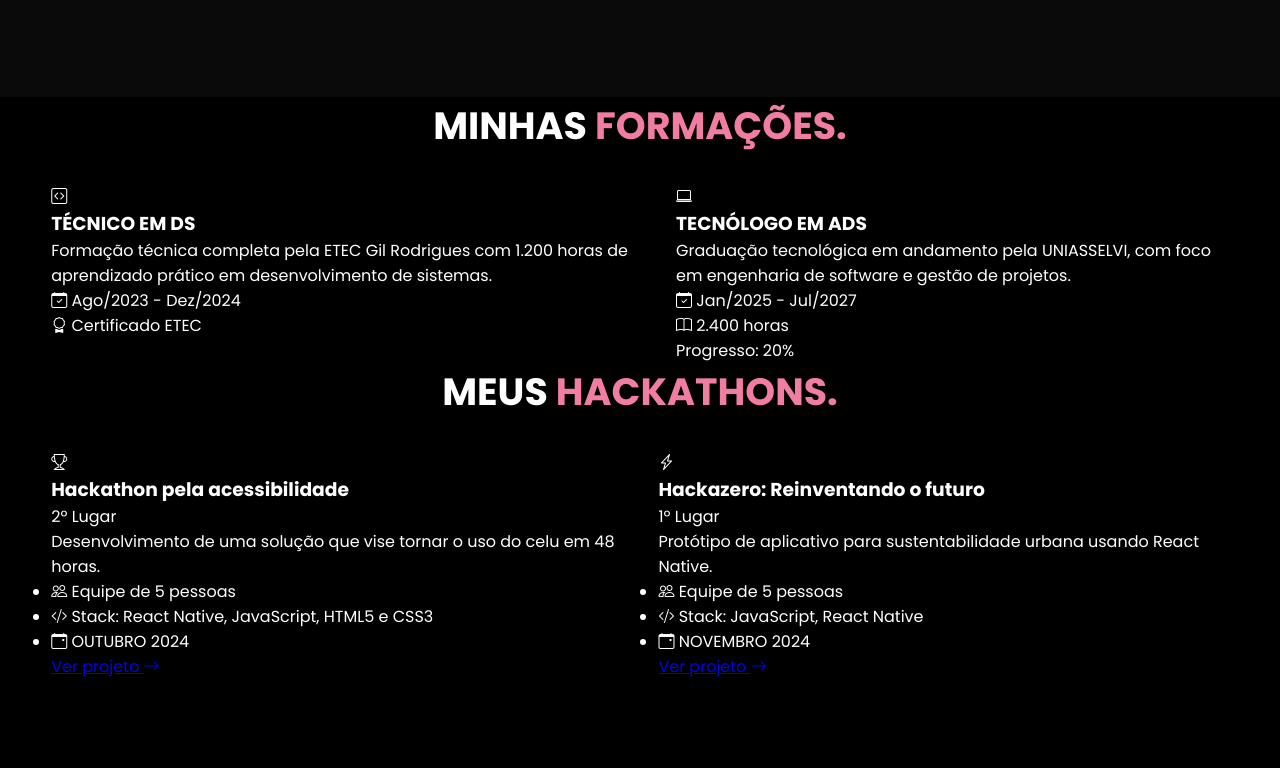
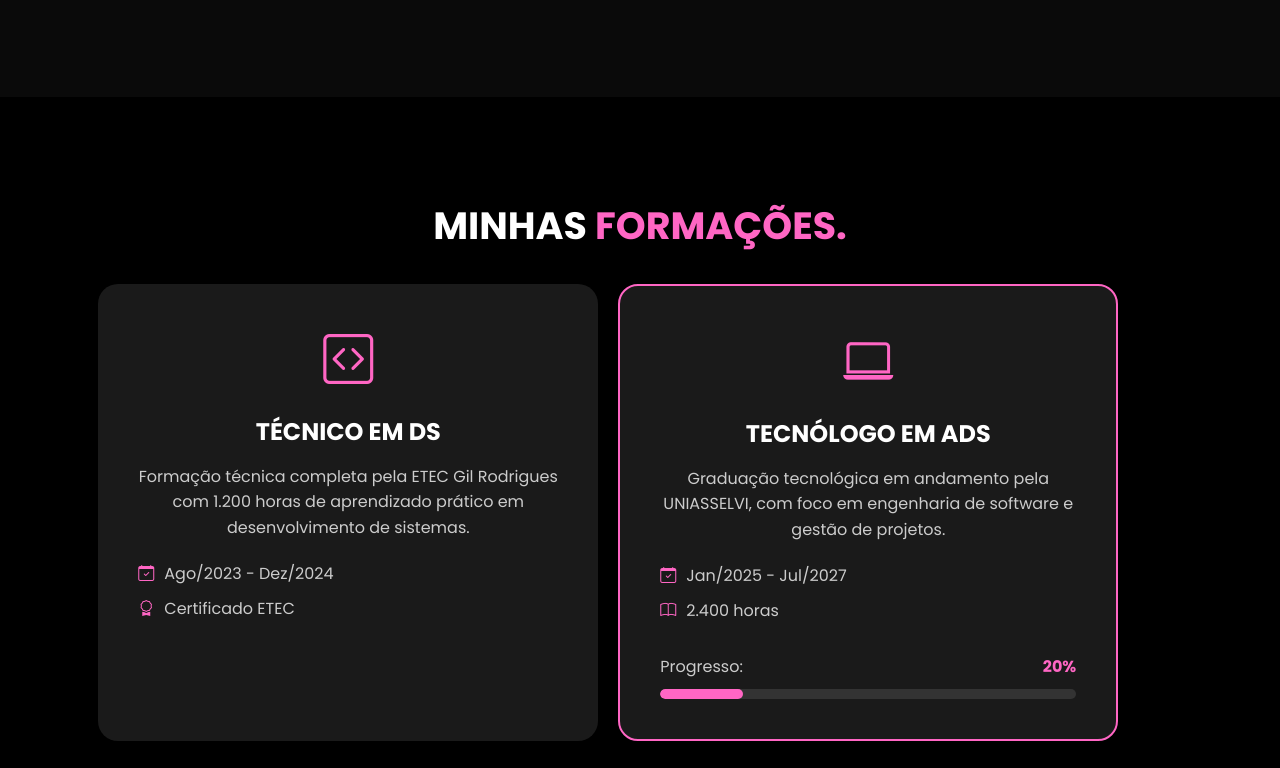
Before and after one commit to eujessicas/portifolio, a website: page index.html in a window 1280 px wide. Shown: the part 1272-2040 px from the top of the page. Drawn offline with nearby package versions, Linux system fonts and the light colour scheme.

Commit message:
atualização

```diff
--- a/index.html
+++ b/index.html
@@ -17,7 +17,7 @@
         <div class="interface">
             <div class="logo">
                 <a href="#">
-                    <img src="src/logo.png" alt="Logo Jessica Amancio">
+                    <img src="src/LOGO.png" alt="Logo Jessica Amancio">
                 </a>
             </div>
 
@@ -127,7 +127,7 @@
                             <span class="destaque">2º Lugar</span>
                         </div>
                         <div class="hackathon-content">
-                            <p>Desenvolvimento de uma solução que vise tornar o uso do celu em 48 horas.</p>
+                            <p>Desenvolvimento de uma solução que vise a incluisão digital para as pessoas 50+ em 48 horas.</p>
                             <ul class="hackathon-details">
                                 <li><i class="bi bi-people"></i> Equipe de 5 pessoas</li>
                                 <li><i class="bi bi-code-slash"></i> Stack: React Native, JavaScript, HTML5 e CSS3</li>
@@ -165,14 +165,14 @@
                     <!-- Projeto 1 -->
                     <div class="img-port" style="background-image: url('src/projeto1.jpg');">
                         <div class="overlay">
-                            <h3>Sistema Acadêmico</h3>
+                            <h3>ETE FOOD</h3>
                             <a href="#" class="btn-visitar">Ver detalhes</a>
                         </div>
                     </div>
                     <!-- Projeto 2 -->
                     <div class="img-port" style="background-image: url('src/projeto2.jpg');">
                         <div class="overlay">
-                            <h3>E-commerce</h3>
+                            <h3>NETOS DE LIA</h3>
                             <a href="#" class="btn-visitar">Ver detalhes</a>
                         </div>
                     </div>
@@ -188,7 +188,7 @@
                     <input type="email" name="email" placeholder="Seu e-mail:" required>
                     <input type="tel" name="telefone" placeholder="Seu WhatsApp:">
                     <textarea name="mensagem" placeholder="Sua mensagem" required></textarea>
-                    <div class="btn-enviar"><input type="submit" value="ENVIAR MENSAGEM"></div>
+                    <div class="btn-enviar"><input type="submit" value="ENVIAR "></div>
                 </form>
             </div>
         </section>
@@ -199,7 +199,7 @@
             <div class="line-footer">
                 <div class="flex">
                     <div class="logo-footer">
-                        <img src="src/logo-eia-branco.png" alt="Logo Jéssica Amancio">
+                        <img src="src/logo.png" alt="Logo Jéssica Amancio">
                     </div>
                     <div class="btn-social">
                         <a href="mailto:jjessicammayara@gmail.com"><button><i class="bi bi-envelope"></i></button></a>
--- a/styles.css
+++ b/styles.css
@@ -34,7 +34,7 @@ h2.titulo {
 }
 
 h2.titulo span {
-    color: #f17ea1;
+    color: #ff66c4;
 }
 
 /* Botões */
@@ -42,7 +42,7 @@ h2.titulo span {
     padding: 10px 40px;
     font-size: 18px;
     font-weight: 600;
-    background-color: #f17ea1;
+    background-color: #ff66c4;
     color: #000;
     border: 0;
     border-radius: 30px;
@@ -96,7 +96,7 @@ header nav.menu-desktop a {
 }
 
 header nav.menu-desktop a:hover {
-    color: #f17ea1;
+    color: #ff66c4;
 }
 
 /* SEÇÃO TOPO DO SITE */
@@ -117,7 +117,7 @@ section.topo-do-site .flex {
 }
 
 .topo-do-site .txt-topo-site h1 span {
-    color: #f17ea1;
+    color: #ff66c4;
 }
 
 .topo-do-site .txt-topo-site p {
@@ -142,47 +142,174 @@ section.topo-do-site .flex {
     100% { transform: translateY(20px); }
 }
 
-/* ESPECIALIDADES */
-section.especialidades {
+/* SEÇÃO FORMAÇÕES */
+section.formacoes {
     padding: 100px 4%;
 }
 
-section.especialidades .flex {
-    justify-content: center;
-    gap: 30px;
-    flex-wrap: wrap;
-}
-
-.especialidades .especialidades-box {
+.formacao-box {
     background-color: #1a1a1a;
     color: #fff;
     padding: 40px;
     border-radius: 20px;
     text-align: center;
-    width: 300px;
+    width: 100%;
+    max-width: 500px;
     transition: transform 0.3s, box-shadow 0.3s;
+    position: relative;
+    overflow: hidden;
 }
 
-.especialidades .especialidades-box:hover {
+.formacao-box.em-andamento {
+    border: 2px solid #ff66c4;
+}
+
+.formacao-box:hover {
     transform: translateY(-10px);
     box-shadow: 0 10px 20px rgba(241, 126, 161, 0.3);
 }
 
-.especialidades .especialidades-box i {
+.formacao-box i {
     font-size: 50px;
-    color: #f17ea1;
+    color: #ff66c4;
     margin-bottom: 20px;
 }
 
-.especialidades .especialidades-box h3 {
+.formacao-box h3 {
     font-size: 24px;
     margin: 15px 0;
 }
 
-.especialidades .especialidades-box p {
+.formacao-box p {
     color: #ccc;
     line-height: 1.6;
+    margin-bottom: 20px;
 }
+
+.detalhes-formacao {
+    text-align: left;
+    margin: 20px 0;
+}
+
+.detalhes-formacao p {
+    display: flex;
+    align-items: center;
+    gap: 10px;
+    margin: 10px 0;
+}
+
+.detalhes-formacao i {
+    font-size: 16px;
+    margin: 0;
+}
+
+.progresso-curso {
+    margin-top: 30px;
+    text-align: left;
+}
+
+.progresso-curso p {
+    margin-bottom: 10px;
+    display: flex;
+    justify-content: space-between;
+}
+
+.progresso-curso span {
+    color: #ff66c4;
+    font-weight: bold;
+}
+
+.barra-progresso {
+    height: 10px;
+    background-color: #333;
+    border-radius: 5px;
+    overflow: hidden;
+}
+
+.barra-progresso .progresso {
+    height: 100%;
+    background-color: #ff66c4;
+    border-radius: 5px;
+    transition: width 0.5s;
+}
+
+/* SEÇÃO HACKATHONS */
+section.hackathons {
+    padding: 100px 4%;
+    background-color: #0a0a0a;
+}
+
+.hackathon-box {
+    background-color: #1a1a1a;
+    color: #fff;
+    border-radius: 20px;
+    overflow: hidden;
+    width: 100%;
+    max-width: 500px;
+    transition: transform 0.3s, box-shadow 0.3s;
+}
+
+.hackathon-box:hover {
+    transform: translateY(-10px);
+    box-shadow: 0 10px 20px rgba(241, 126, 161, 0.3);
+}
+
+.hackathon-header {
+    padding: 30px;
+    background-color: #ff66c4;
+    color: #000;
+    position: relative;
+}
+
+.hackathon-header i {
+    font-size: 40px;
+    margin-bottom: 15px;
+}
+
+.hackathon-header h3 {
+    font-size: 22px;
+    margin-bottom: 10px;
+}
+
+.destaque {
+    position: absolute;
+    top: 20px;
+    right: 20px;
+    background-color: #000;
+    color: #ff66c4;
+    padding: 5px 15px;
+    border-radius: 20px;
+    font-weight: bold;
+    font-size: 14px;
+}
+
+.hackathon-content {
+    padding: 30px;
+}
+
+.hackathon-content p {
+    color: #ccc;
+    margin-bottom: 20px;
+    line-height: 1.6;
+}
+
+.hackathon-details {
+    list-style: none;
+    margin: 20px 0;
+}
+
+.hackathon-details li {
+    margin-bottom: 10px;
+    display: flex;
+    align-items: center;
+    gap: 10px;
+    color: #ccc;
+}
+
+.hackathon-details i {
+    color: #ff66c4;
+}
+
 
 /* SEÇÃO SOBRE */
 section.sobre {
@@ -216,7 +343,7 @@ section.sobre .flex {
 }
 
 .sobre .txt-sobre h2 span {
-    color: #f17ea1;
+    color: #ff66c4;
 }
 
 .sobre .txt-sobre p {
@@ -237,7 +364,7 @@ section.sobre .flex {
     height: 50px;
     border-radius: 50%;
     border: none;
-    background-color: #f17ea1;
+    background-color: #ff66c4;
     color: #000;
     font-size: 20px;
     cursor: pointer;
@@ -341,7 +468,7 @@ form .btn-enviar {
 form .btn-enviar input {
     width: 150px;
     padding: 15px;
-    background-color: #f17ea1;
+    background-color: #ff66c4;
     color: #000;
     font-weight: bold;
     cursor: pointer;
@@ -380,7 +507,7 @@ footer {
     height: 45px;
     border-radius: 50%;
     border: none;
-    background-color: #f17ea1;
+    background-color: #ff66c4;
     color: #000;
     font-size: 18px;
     cursor: pointer;
@@ -397,7 +524,7 @@ footer p {
 }
 
 footer a {
-    color: #f17ea1;
+    color: #ff66c4;
     text-decoration: none;
 }
 
@@ -407,7 +534,7 @@ footer a {
     background: none;
     border: none;
     font-size: 30px;
-    color: #f17ea1;
+    color: #ff66c4;
     cursor: pointer;
 }
 
@@ -433,7 +560,7 @@ footer a {
 
 .menu-mobile .btn-fechar i {
     font-size: 30px;
-    color: #f17ea1;
+    color: #ff66c4;
     cursor: pointer;
 }
 
@@ -453,7 +580,7 @@ footer a {
 }
 
 .menu-mobile nav ul li a:hover {
-    background-color: #f17ea1;
+    background-color:#ff66c4;
     color: #000;
 }
 
```
Also changed, not shown: src/logo.png.
